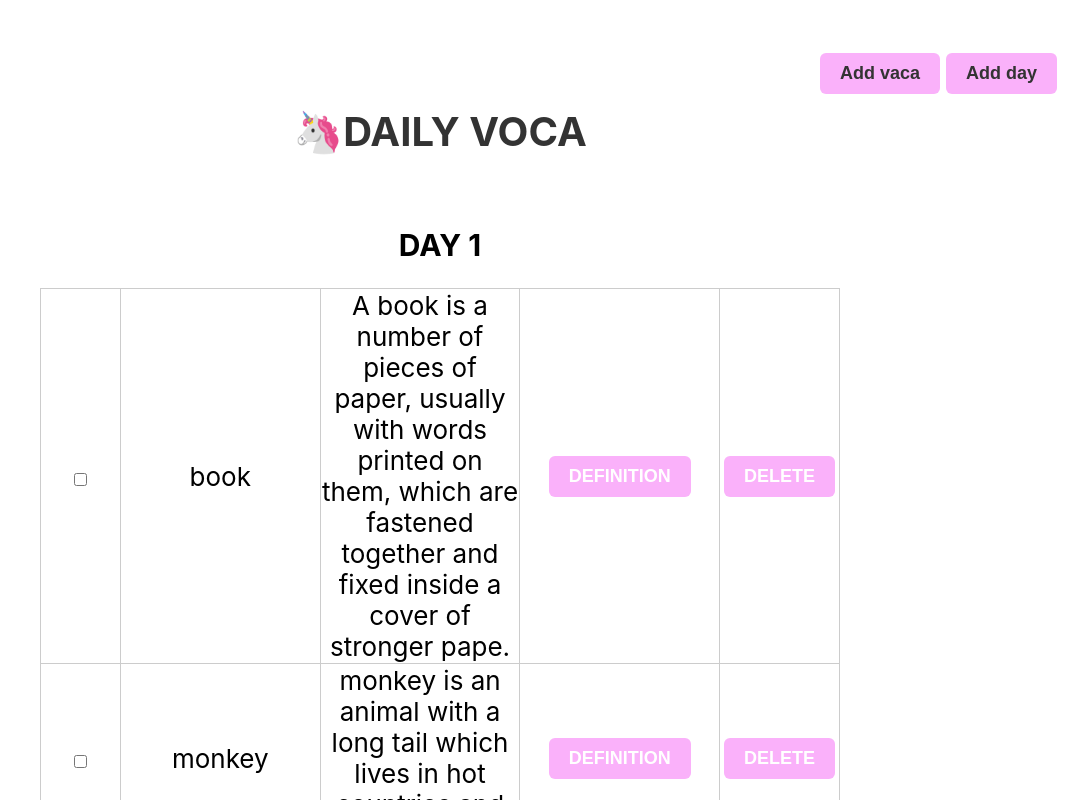
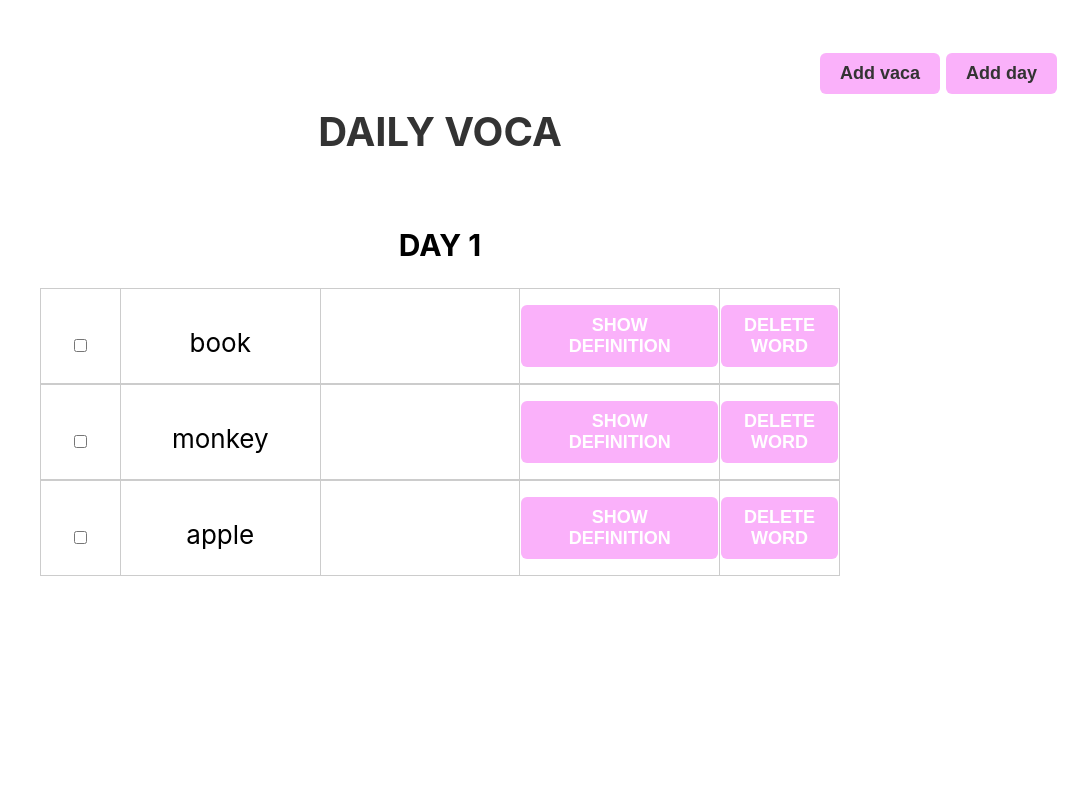
Before and after one commit to sunjus/daily_voca, a React (Create React App) app: page /day/1 in a window 1280 px wide. Shown: the top 800 px of the page, without its empty margins (200-1280 px from the left). Built offline with nearby package versions, Linux system fonts and the light colour scheme.

Commit message:
Added toggle show

```diff
--- a/src/component/Day.js
+++ b/src/component/Day.js
@@ -1,6 +1,7 @@
 import React from "react";
 import data from "../db/data.json";
 import { useParams } from "react-router-dom";
+import Word from "./Word";
 
 const Day = () => {
   //useParams(): parameters on a given URL (App.js day/:day)
@@ -16,19 +17,7 @@
       <table>
         <tbody>
           {dailyWord.map((word) => (
-            <tr key={word.id}>
-              <td>
-                <input type="checkbox" />
-              </td>
-              <td>{word.eng}</td>
-              <td>{word.sense}</td>
-              <td>
-                <button>DEFINITION</button>
-              </td>
-              <td>
-                <button className="bnt_del">DELETE</button>
-              </td>
-            </tr>
+            <Word word={word} key={word.id} />
           ))}
         </tbody>
       </table>
--- a/src/component/Header.js
+++ b/src/component/Header.js
@@ -6,7 +6,7 @@
     <div className="header">
       <div className="logo">
         <h1>
-          <Link to="/">🦄DAILY VOCA</Link>
+          <Link to="/">DAILY VOCA</Link>
         </h1>
       </div>
       <div className="menu">
--- a/src/component/Word.js
+++ b/src/component/Word.js
@@ -1,19 +1,32 @@
-import React from "react";
+import React, { useState } from "react";
 
 const Word = ({ word }) => {
+  const [isShow, setIsShow] = useState(false);
+  const [isDone, setIsDone] = useState(word.isDone);
+
+  const toggleShow = () => {
+    setIsShow(!isShow);
+  };
+
+  const toggleDone = () => {
+    setIsDone(!isDone);
+  };
+
   return (
     <div>
-      <tr>
+      <tr className={isDone ? "off" : ""}>
         <td>
-          <input type="checkbox" />
+          <input type="checkbox" checked={isDone} onChange={toggleDone} />
         </td>
         <td>{word.eng}</td>
-        <td>{word.sense}</td>
+        <td>{isShow && word.sense}</td>
         <td>
-          <button>DEFINITION</button>
+          <button onClick={toggleShow}>
+            {isShow ? "HIDE" : "SHOW"} DEFINITION
+          </button>
         </td>
         <td>
-          <button className="bnt_del">DELETE</button>
+          <button className="bnt_del">DELETE WORD</button>
         </td>
       </tr>
     </div>
--- a/src/index.css
+++ b/src/index.css
@@ -114,6 +114,8 @@
 }
 
 button {
+  position: relative;
+  margin: 15px auto;
   padding: 10px;
   font-weight: bold;
   font-size: 18px;
```
